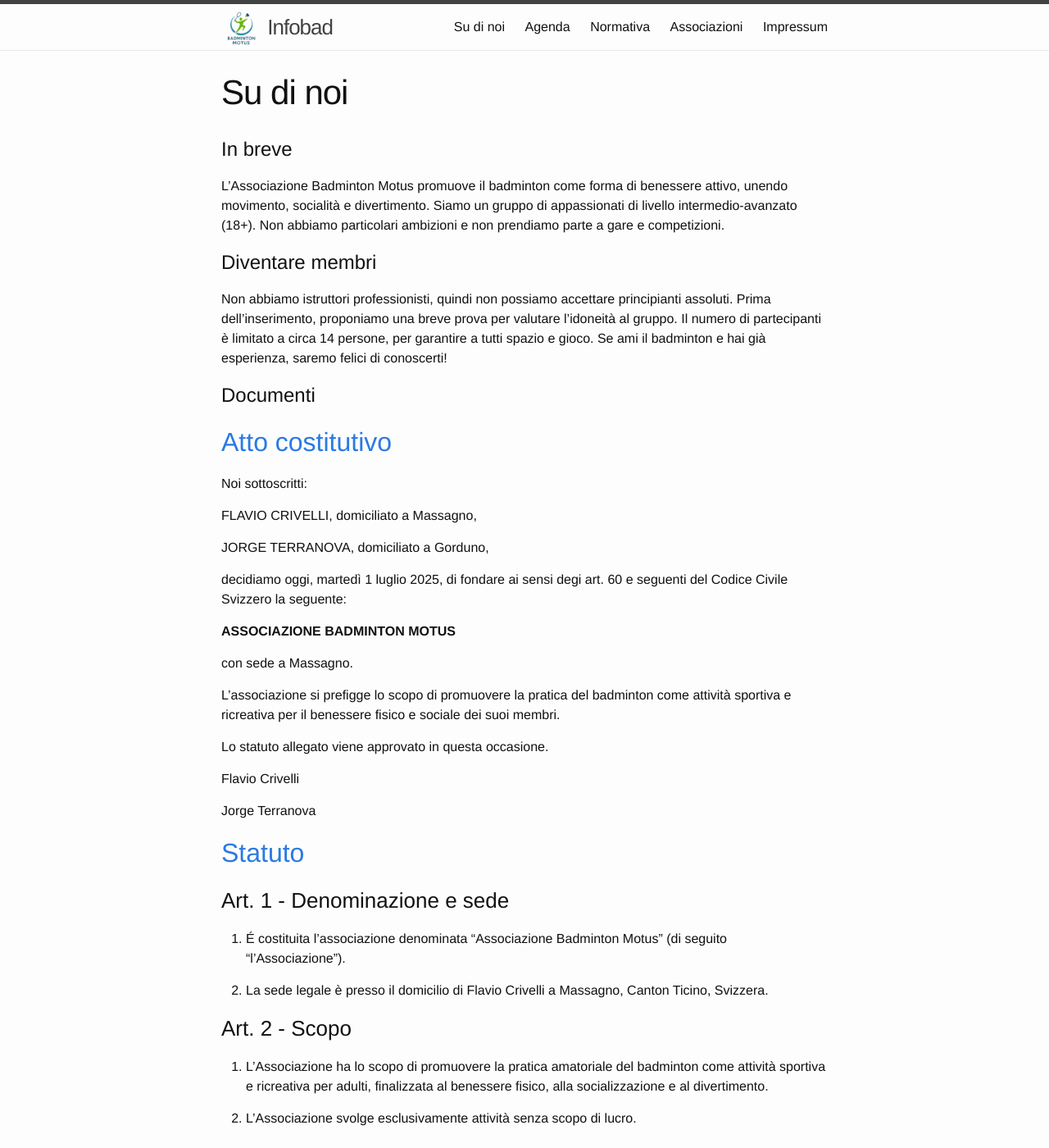
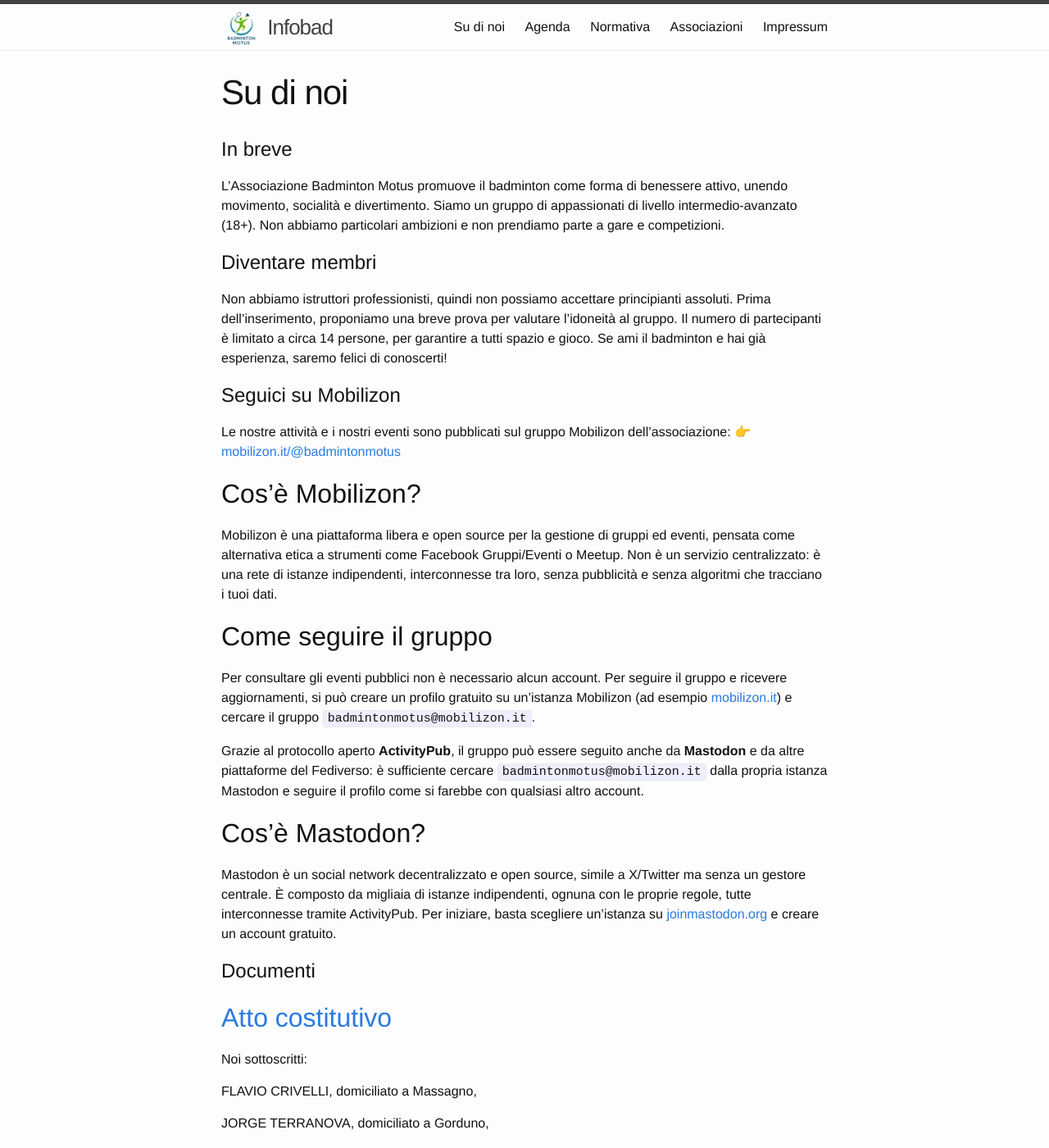
Before and after one commit to infobad/infobad.github.io, a Jekyll site: the page built from about.md, in a window 1280 px wide and 1400 px high. Shown: the whole window at 82% size. Built offline with Jekyll 4.4.1, drawn with Linux system fonts in a browser that asks for light colours.

Commit message:
Publish reference to the group on Mobilizon

```diff
--- a/about.md
+++ b/about.md
@@ -11,6 +11,25 @@
 # Diventare membri
 
 Non abbiamo istruttori professionisti, quindi non possiamo accettare principianti assoluti. Prima dell'inserimento, proponiamo una breve prova per valutare l'idoneità al gruppo. Il numero di partecipanti è limitato a circa 14 persone, per garantire a tutti spazio e gioco. Se ami il badminton e hai già esperienza, saremo felici di conoscerti!
+
+# Seguici su Mobilizon
+
+Le nostre attività e i nostri eventi sono pubblicati sul gruppo Mobilizon dell'associazione:
+👉 [mobilizon.it/@badmintonmotus](https://mobilizon.it/@badmintonmotus)
+
+## Cos'è Mobilizon?
+
+Mobilizon è una piattaforma libera e open source per la gestione di gruppi ed eventi, pensata come alternativa etica a strumenti come Facebook Gruppi/Eventi o Meetup. Non è un servizio centralizzato: è una rete di istanze indipendenti, interconnesse tra loro, senza pubblicità e senza algoritmi che tracciano i tuoi dati.
+
+## Come seguire il gruppo
+
+Per consultare gli eventi pubblici non è necessario alcun account. Per seguire il gruppo e ricevere aggiornamenti, si può creare un profilo gratuito su un'istanza Mobilizon (ad esempio [mobilizon.it](https://mobilizon.it)) e cercare il gruppo `badmintonmotus@mobilizon.it`.
+
+Grazie al protocollo aperto **ActivityPub**, il gruppo può essere seguito anche da **Mastodon** e da altre piattaforme del Fediverso: è sufficiente cercare `badmintonmotus@mobilizon.it` dalla propria istanza Mastodon e seguire il profilo come si farebbe con qualsiasi altro account.
+
+## Cos'è Mastodon?
+
+Mastodon è un social network decentralizzato e open source, simile a X/Twitter ma senza un gestore centrale. È composto da migliaia di istanze indipendenti, ognuna con le proprie regole, tutte interconnesse tramite ActivityPub. Per iniziare, basta scegliere un'istanza su [joinmastodon.org](https://joinmastodon.org) e creare un account gratuito.
 
 # Documenti
 
```
